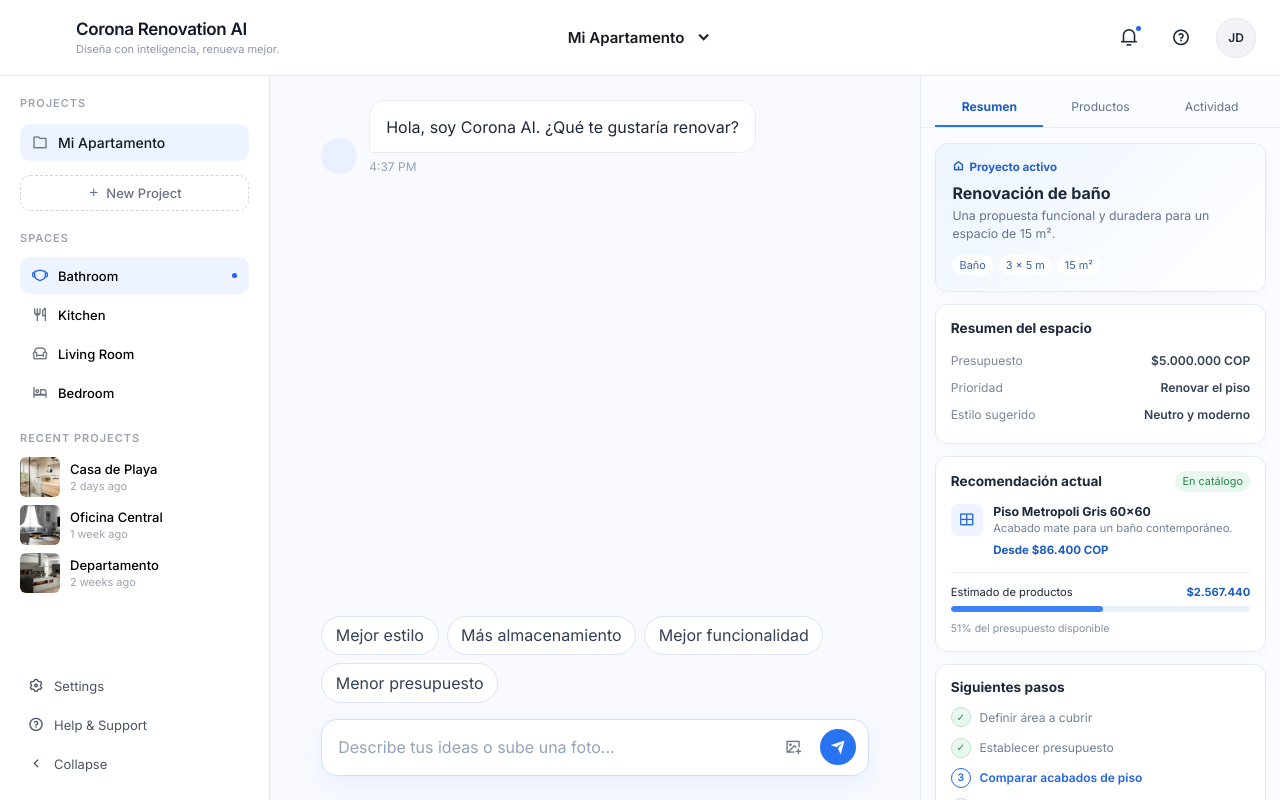
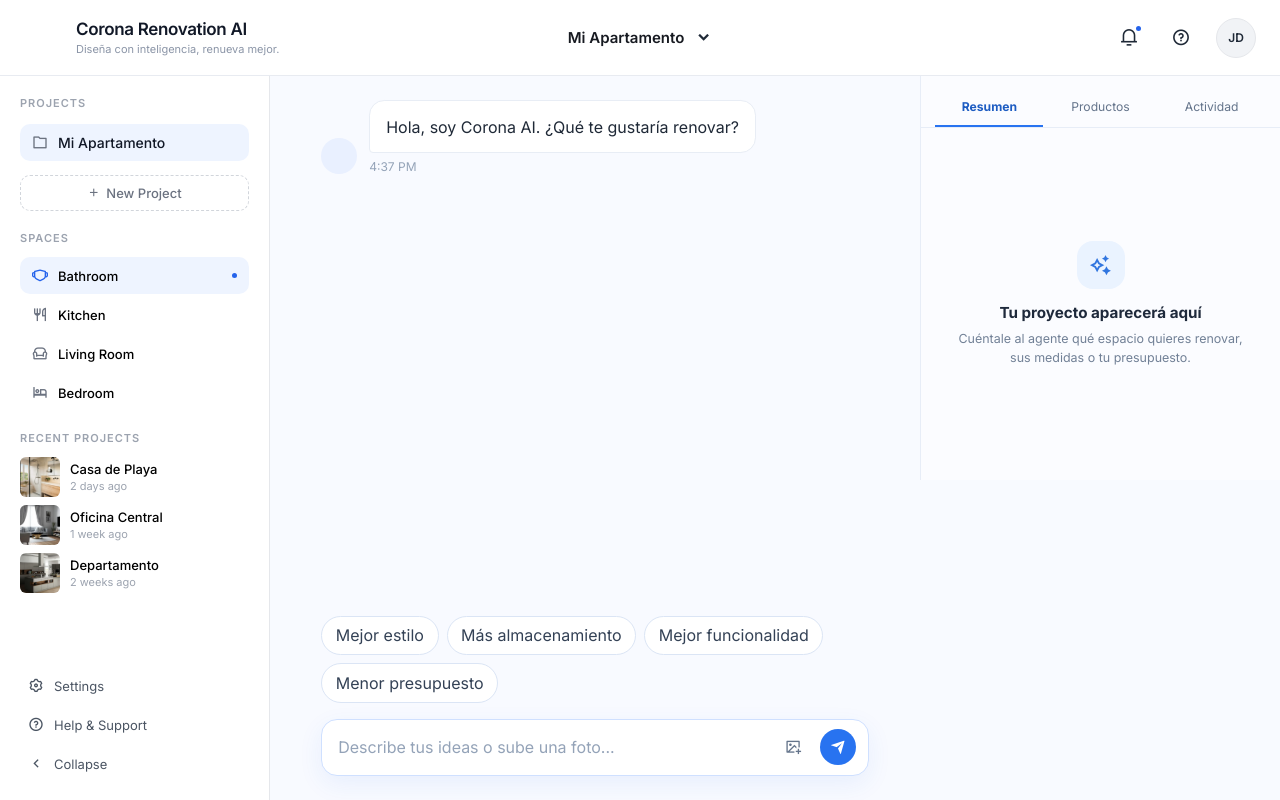
Before and after one commit to secadavida/corona-renovation-agent, an Angular app in the folder frontend/: page / in a window 1280 px wide. Built offline with nearby package versions, Linux system fonts and the light colour scheme; some icons are missing.

Commit message:
feat(frontend): update sidebar

```diff
--- a/frontend/src/app/chat/pages/chat.page/chat.page.ts
+++ b/frontend/src/app/chat/pages/chat.page/chat.page.ts
@@ -7,6 +7,7 @@ import { UploadProgress } from '../../../features/chat/components/upload-progres
 import { ChatMessage } from '../../../features/chat/models/message.model';
 import { QuickAction } from '../../../features/chat/models/quick-action.model';
 import { ChatService } from '../../../features/chat/services/chat.service';
+import { RenovationContextService } from '../../../features/inspector/renovation-context.service';
 
 @Component({
   selector: 'app-chat-page',
@@ -27,13 +28,20 @@ export class ChatPage {
     { id: 'budget', label: 'Menor presupuesto', value: 'Busco una opción de menor presupuesto.' },
   ];
 
-  constructor(private readonly chatService: ChatService) {}
+  constructor(
+    private readonly chatService: ChatService,
+    private readonly renovationContext: RenovationContextService,
+  ) {}
 
   sendMessage(text: string): void {
     this.messages = [...this.messages, this.createUserMessage(text)];
+    this.renovationContext.recordUserMessage(text);
     this.isTyping = true;
     this.chatService.sendMessage(text).subscribe({
-      next: (response) => (this.messages = [...this.messages, response]),
+      next: (response) => {
+        this.messages = [...this.messages, response];
+        this.renovationContext.recordAssistantMessage(response.content);
+      },
       complete: () => (this.isTyping = false),
       error: () => {
         this.messages = [
--- /dev/null
+++ b/frontend/src/app/features/inspector/renovation-context.service.ts
@@ -0,0 +1,72 @@
+import { Injectable, signal } from '@angular/core';
+
+export interface RenovationProduct {
+  name: string;
+  price?: string;
+}
+
+export interface RenovationContext {
+  space?: string;
+  dimensions?: string;
+  area?: number;
+  budget?: number;
+  products: RenovationProduct[];
+  activities: string[];
+}
+
+@Injectable({ providedIn: 'root' })
+export class RenovationContextService {
+  readonly context = signal<RenovationContext>({ products: [], activities: [] });
+
+  recordUserMessage(message: string): void {
+    const normalized = message.toLowerCase();
+    const changes: Partial<RenovationContext> = {};
+    const activities: string[] = [];
+
+    if (/bañ[oo]/.test(normalized)) {
+      changes.space = 'Baño';
+      activities.push('Espacio identificado: baño');
+    }
+
+    const dimensions = normalized.match(/(\d+(?:[.,]\d+)?)\s*(?:m|metros?)?\s*[x×]\s*(\d+(?:[.,]\d+)?)\s*(?:m|metros?)/);
+    if (dimensions) {
+      const width = Number(dimensions[1].replace(',', '.'));
+      const length = Number(dimensions[2].replace(',', '.'));
+      changes.dimensions = `${dimensions[1]} x ${dimensions[2]} m`;
+      changes.area = width * length;
+      activities.push(`Área registrada: ${width * length} m²`);
+    }
+
+    const budget = normalized.match(/presupuesto(?:\s+(?:de|es|es de))?\s*\$?\s*([\d.]+)/);
+    if (budget) {
+      changes.budget = Number(budget[1].replace(/\./g, ''));
+      activities.push('Presupuesto registrado');
+    }
+
+    this.update(changes, activities);
+  }
+
+  recordAssistantMessage(message: string): void {
+    const product = message.match(/(?:^|\n)\s*(?:[-*]\s*)?(Piso[^\n(]*|Mortero[^\n(]*|Rejilla[^\n(]*|Sanitario[^\n(]*|Lavamanos[^\n(]*|Grifer[ií]a[^\n(]*)/im);
+    const price = message.match(/\$\s*([\d.]+)\s*COP/i);
+    const current = this.context();
+    const products = [...current.products];
+
+    if (product) {
+      const name = product[1].trim().replace(/\s+/g, ' ');
+      if (!products.some((item) => item.name.toLowerCase() === name.toLowerCase())) {
+        products.push({ name, price: price ? `$${price[1]} COP` : undefined });
+      }
+    }
+
+    this.update({ products }, product ? ['Recomendaciones actualizadas'] : []);
+  }
+
+  private update(changes: Partial<RenovationContext>, newActivities: string[]): void {
+    this.context.update((current) => ({
+      ...current,
+      ...changes,
+      activities: [...current.activities, ...newActivities.filter((activity) => !current.activities.includes(activity))],
+    }));
+  }
+}
--- a/frontend/src/app/features/inspector/renovation-inspector.html
+++ b/frontend/src/app/features/inspector/renovation-inspector.html
@@ -5,51 +5,58 @@
     <button type="button" [class.is-active]="activeTab === 'activity'" (click)="selectTab('activity')">Actividad</button>
   </nav>
 
-  @if (activeTab === 'summary') {
+  @if (!renovationContext.context().space && !renovationContext.context().budget && !renovationContext.context().products.length) {
+    <div class="inspector__empty">
+      <div><i class="ri-sparkling-2-line"></i></div>
+      <h2>Tu proyecto aparecerá aquí</h2>
+      <p>Cuéntale al agente qué espacio quieres renovar, sus medidas o tu presupuesto.</p>
+    </div>
+  } @else if (activeTab === 'summary') {
     <div class="inspector__content">
       <section class="project-card">
         <div class="project-card__eyebrow"><i class="ri-home-5-line"></i> Proyecto activo</div>
-        <h2>Renovación de baño</h2>
-        <p>Una propuesta funcional y duradera para un espacio de 15 m².</p>
-        <div class="project-card__chips"><span>Baño</span><span>3 x 5 m</span><span>15 m²</span></div>
+        <h2>Renovación de {{ renovationContext.context().space?.toLowerCase() || 'espacio' }}</h2>
+        <p>El agente irá construyendo la propuesta con lo que compartas.</p>
+        <div class="project-card__chips">
+          @if (renovationContext.context().space) { <span>{{ renovationContext.context().space }}</span> }
+          @if (renovationContext.context().dimensions) { <span>{{ renovationContext.context().dimensions }}</span> }
+          @if (renovationContext.context().area) { <span>{{ renovationContext.context().area }} m²</span> }
+        </div>
       </section>
 
       <section class="inspector-card">
         <h3>Resumen del espacio</h3>
         <dl class="details-list">
-          <div><dt>Presupuesto</dt><dd>$5.000.000 COP</dd></div>
-          <div><dt>Prioridad</dt><dd>Renovar el piso</dd></div>
-          <div><dt>Estilo sugerido</dt><dd>Neutro y moderno</dd></div>
+          @if (renovationContext.context().budget) { <div><dt>Presupuesto</dt><dd>{{ renovationContext.context().budget | currency:'COP':'symbol-narrow':'1.0-0' }}</dd></div> }
+          @if (renovationContext.context().area) { <div><dt>Área a renovar</dt><dd>{{ renovationContext.context().area }} m²</dd></div> }
+          <div><dt>Estado</dt><dd>En definición</dd></div>
         </dl>
       </section>
 
-      <section class="inspector-card">
+      @if (renovationContext.context().products.length) { <section class="inspector-card">
         <div class="section-heading"><h3>Recomendación actual</h3><span class="status">En catálogo</span></div>
         <article class="recommendation">
           <div class="recommendation__icon"><i class="ri-layout-grid-line"></i></div>
-          <div><strong>Piso Metropoli Gris 60x60</strong><p>Acabado mate para un baño contemporáneo.</p><b>Desde $86.400 COP</b></div>
+          <div><strong>{{ renovationContext.context().products[0].name }}</strong><p>Producto recomendado por el agente.</p><b>{{ renovationContext.context().products[0].price || 'Precio por confirmar' }}</b></div>
         </article>
-        <div class="budget"><div><span>Estimado de productos</span><strong>$2.567.440</strong></div><div class="budget__bar"><span></span></div><small>51% del presupuesto disponible</small></div>
-      </section>
+      </section> }
 
       <section class="inspector-card">
         <h3>Siguientes pasos</h3>
-        <ol class="steps"><li class="is-done">Definir área a cubrir</li><li class="is-done">Establecer presupuesto</li><li class="is-current">Comparar acabados de piso</li><li>Preparar cotización final</li></ol>
+        <ol class="steps"><li [class.is-done]="renovationContext.context().area">Definir área a cubrir</li><li [class.is-done]="renovationContext.context().budget">Establecer presupuesto</li><li [class.is-current]="renovationContext.context().products.length">Comparar acabados de piso</li><li>Preparar cotización final</li></ol>
       </section>
     </div>
   } @else if (activeTab === 'products') {
     <div class="inspector__content">
-      <section class="inspector-card"><h3>Productos sugeridos</h3><p class="card-intro">Selección inicial según tu baño y presupuesto.</p>
-        <article class="product"><i class="ri-layout-grid-line"></i><div><strong>Piso Metropoli Gris</strong><span>60 x 60 cm · Mate</span></div><b>$86.400</b></article>
-        <article class="product"><i class="ri-tools-line"></i><div><strong>Mortero para piso</strong><span>Preparación e instalación</span></div><b>$55.520</b></article>
-        <article class="product"><i class="ri-shower-line"></i><div><strong>Rejilla rectangular</strong><span>Acero inoxidable · 30 cm</span></div><b>$156.900</b></article>
+      <section class="inspector-card"><h3>Productos sugeridos</h3><p class="card-intro">Selección creada por el agente durante la conversación.</p>
+        @for (product of renovationContext.context().products; track product.name) { <article class="product"><i class="ri-layout-grid-line"></i><div><strong>{{ product.name }}</strong><span>Recomendación del catálogo</span></div><b>{{ product.price || 'Por confirmar' }}</b></article> }
       </section>
       <p class="inspector__note"><i class="ri-information-line"></i> Los valores son estimados y no incluyen mano de obra.</p>
     </div>
   } @else {
     <div class="inspector__content">
       <section class="inspector-card"><h3>Actividad del agente</h3>
-        <ul class="activity"><li><i class="ri-check-line"></i><div><strong>Área registrada</strong><span>Baño de 15 m²</span></div></li><li><i class="ri-check-line"></i><div><strong>Presupuesto registrado</strong><span>$5.000.000 COP</span></div></li><li><i class="ri-loader-4-line"></i><div><strong>Buscando combinaciones</strong><span>Pisos y complementos</span></div></li><li><i class="ri-circle-line"></i><div><strong>Cotización final</strong><span>Pendiente de tu elección</span></div></li></ul>
+        <ul class="activity">@for (activity of renovationContext.context().activities; track activity) { <li><i class="ri-check-line"></i><div><strong>{{ activity }}</strong><span>Registrado en la conversación</span></div></li> }</ul>
       </section>
     </div>
   }
--- a/frontend/src/app/features/inspector/renovation-inspector.ts
+++ b/frontend/src/app/features/inspector/renovation-inspector.ts
@@ -1,16 +1,22 @@
+import { CurrencyPipe } from '@angular/common';
 import { Component } from '@angular/core';
+
+import { RenovationContextService } from './renovation-context.service';
 
 type InspectorTab = 'summary' | 'products' | 'activity';
 
 @Component({
   selector: 'app-renovation-inspector',
   standalone: true,
+  imports: [CurrencyPipe],
   templateUrl: './renovation-inspector.html',
   styleUrl: './renovation-inspector.css',
 })
 export class RenovationInspector {
   activeTab: InspectorTab = 'summary';
 
+  constructor(readonly renovationContext: RenovationContextService) {}
+
   selectTab(tab: InspectorTab): void {
     this.activeTab = tab;
   }
```
Also changed, not shown: frontend/src/app/features/inspector/renovation-inspector.css.
